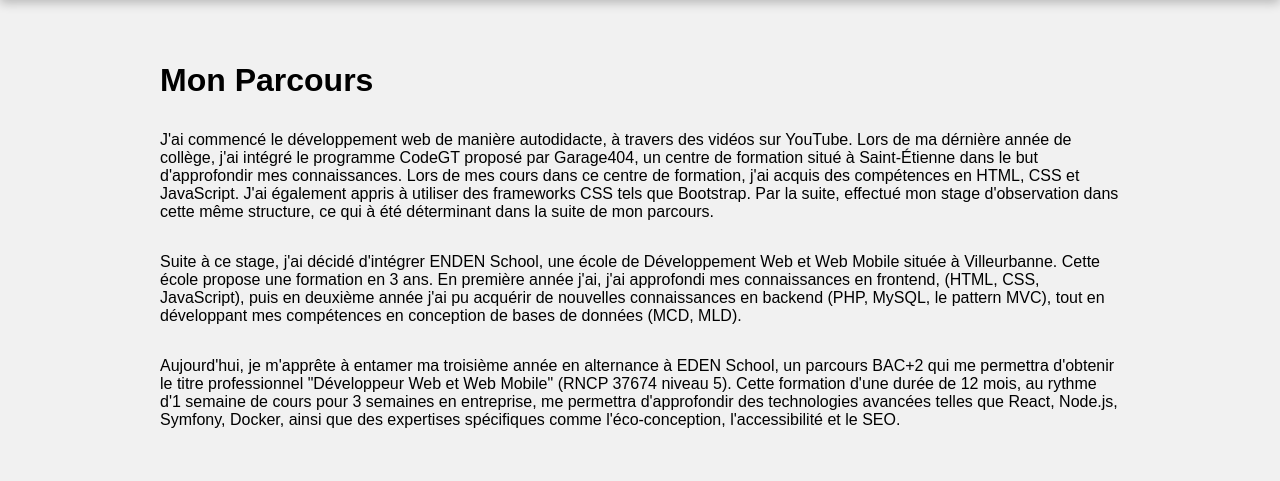
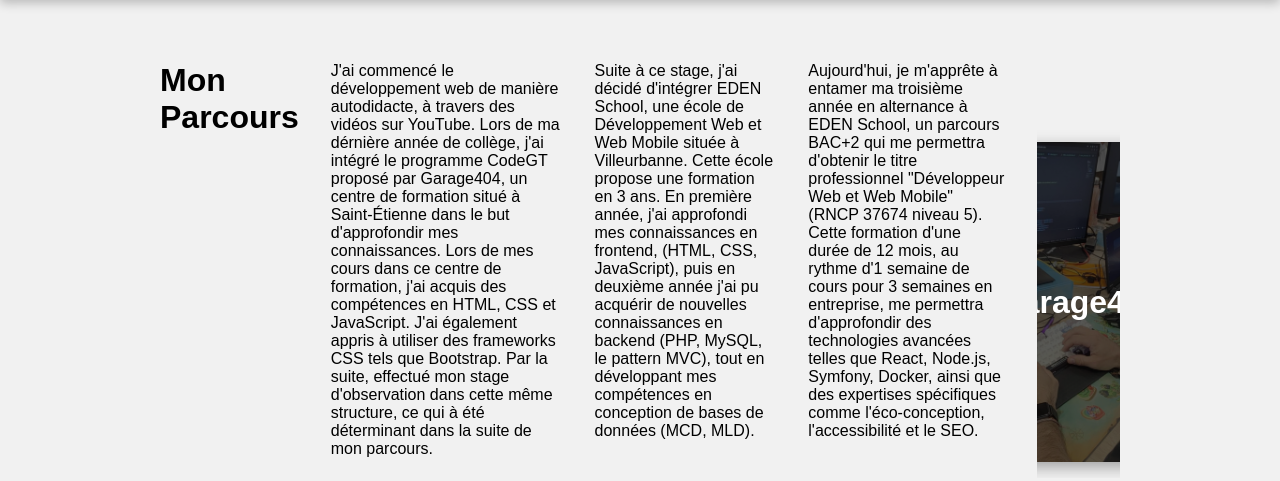
Before and after one commit to laelian-r/Portfolio, a plain HTML site: page index.html in a window 1280 px wide. Shown: the part 602-1083 px from the top of the page. Drawn offline with Linux system fonts and the light colour scheme.

Commit message:
Change text

```diff
--- a/index.html
+++ b/index.html
@@ -49,9 +49,9 @@
           mon parcours.
         </p>
         <p>
-          Suite à ce stage, j'ai décidé d'intégrer ENDEN School, une école de Développement Web et Web Mobile située à Villeurbanne.
+          Suite à ce stage, j'ai décidé d'intégrer EDEN School, une école de Développement Web et Web Mobile située à Villeurbanne.
           Cette école propose une formation en 3 ans.
-          En première année j'ai, j'ai approfondi mes connaissances en frontend, (HTML, CSS, JavaScript), puis en deuxième année j'ai
+          En première année, j'ai approfondi mes connaissances en frontend, (HTML, CSS, JavaScript), puis en deuxième année j'ai
           pu acquérir de nouvelles connaissances en backend (PHP, MySQL, le pattern MVC), tout en développant mes compétences en
           conception de bases de données (MCD, MLD).
         </p>
--- a/public/style.css
+++ b/public/style.css
@@ -98,7 +98,6 @@ main h2 {
 
 main .container {
   display: flex;
-  flex-direction: column;
   gap: 2rem;
 }
 
```
